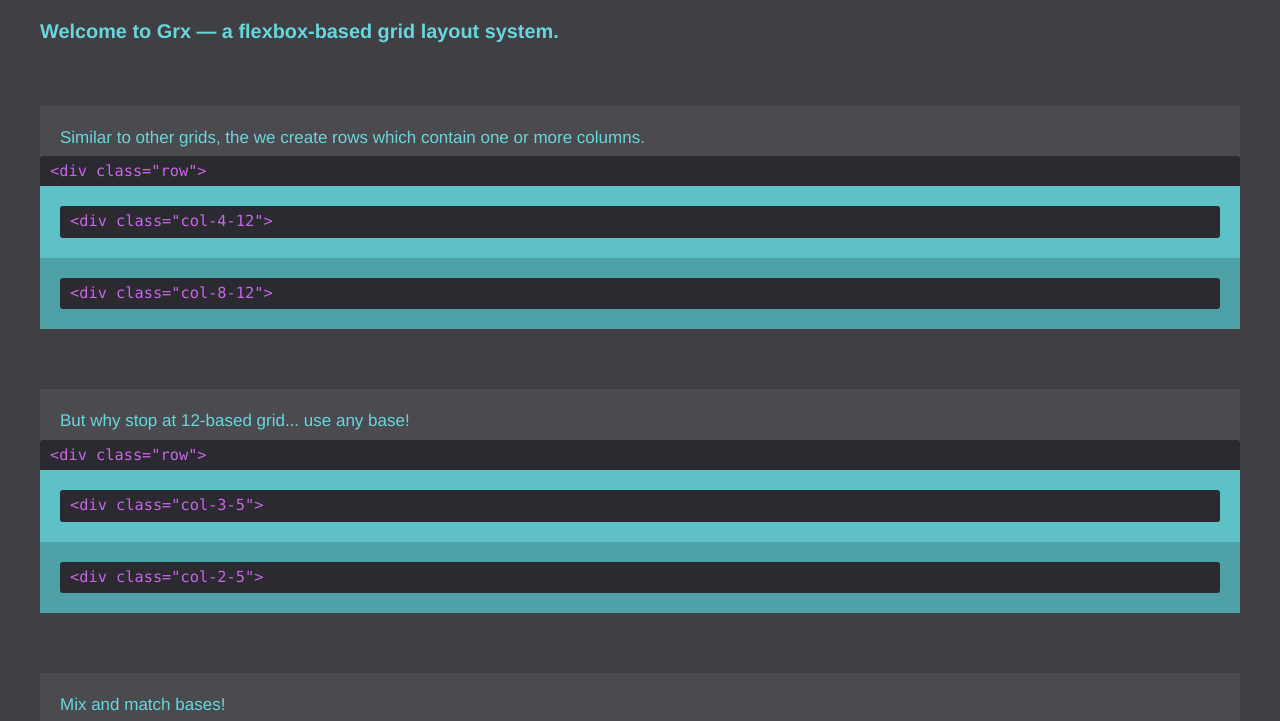
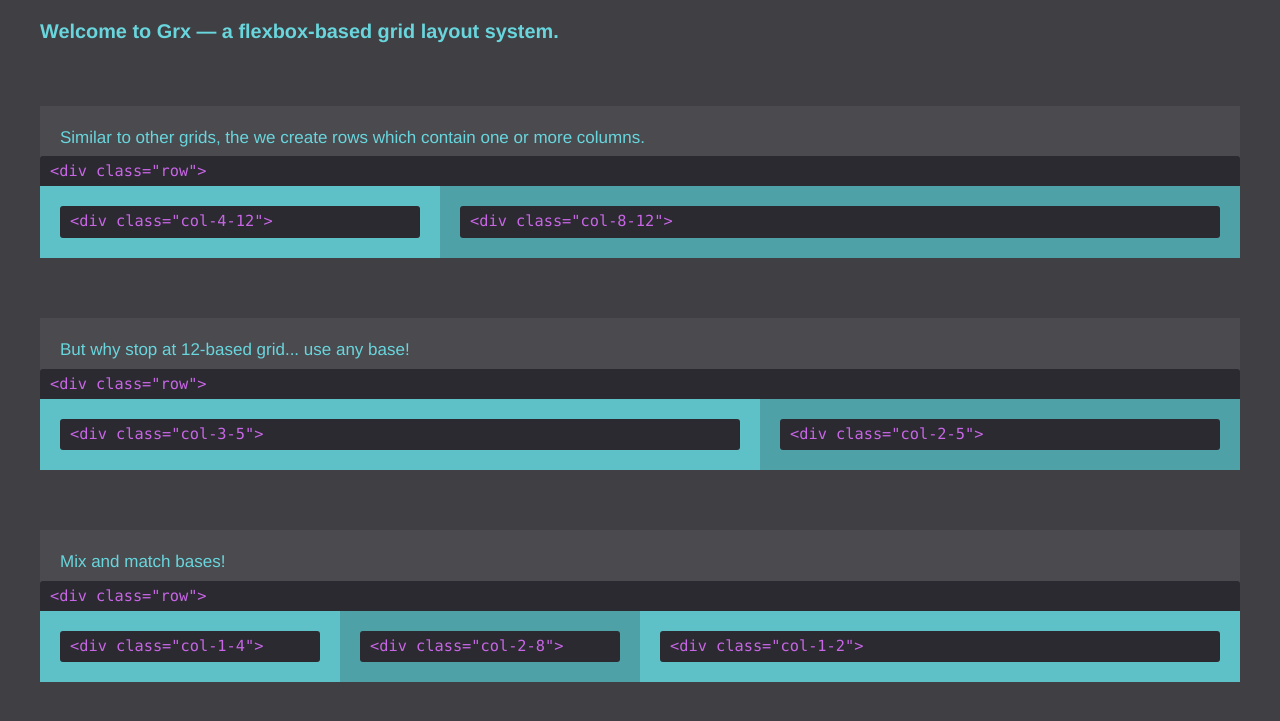
Before and after one commit to mike-shtil/grx, a website: page demo/index.html in a window 1280 px wide. Shown: the part 47-768 px from the top of the page. Drawn offline with Linux system fonts and the light colour scheme.

Commit message:
fixed demo CSS reference

```diff
--- a/demo/index.html
+++ b/demo/index.html
@@ -2,7 +2,7 @@
     <meta charset="utf-8">
     <title>grd - flex grid docs</title>
 
-    <link rel="stylesheet" href="../dist/pylon.css" media="screen" title="no title" charset="utf-8">
+    <link rel="stylesheet" href="../dist/grx.css" media="screen" title="no title" charset="utf-8">
     <link rel="stylesheet" href="style/style.css" media="screen" title="no title" charset="utf-8">
 </head>
 
```
